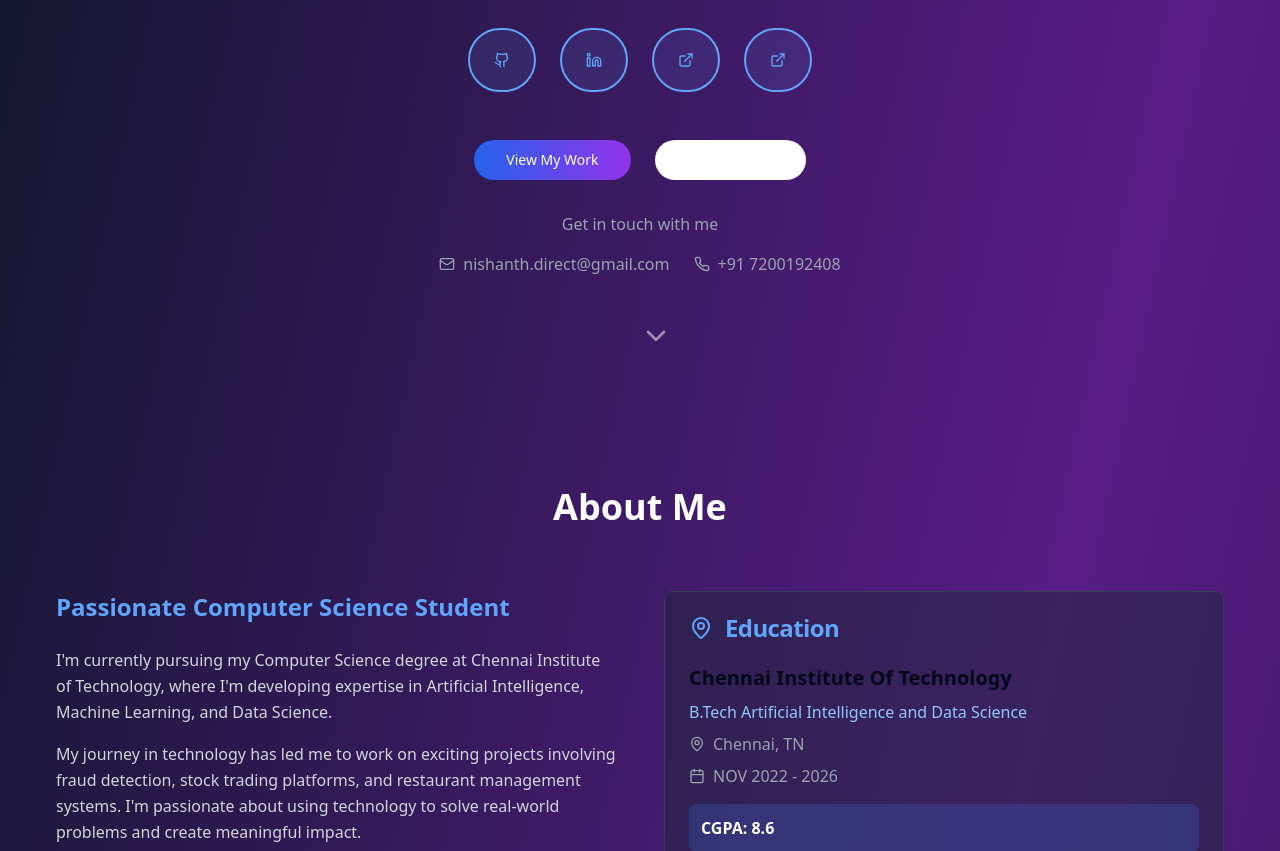
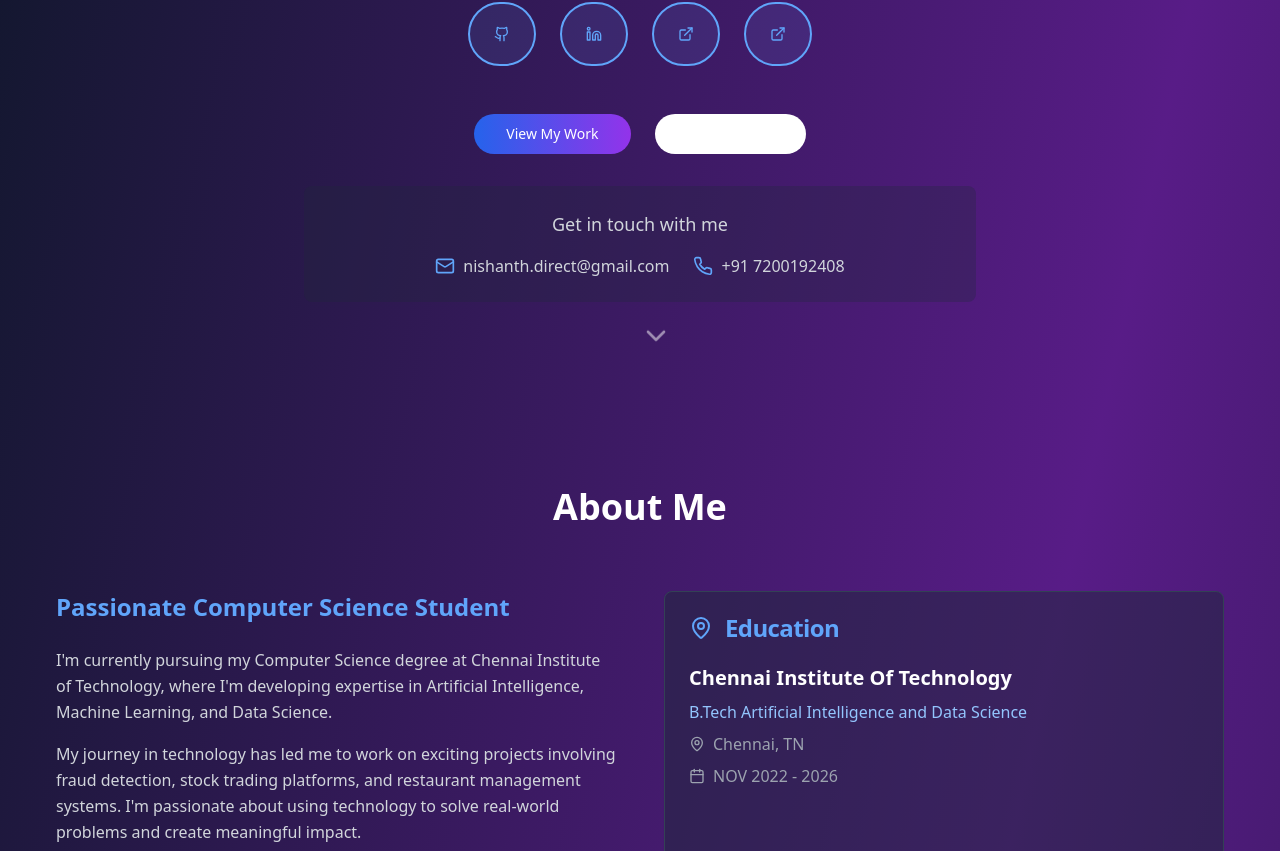
Before and after one commit to Nishanth2480/nishanth-premkumar-portfolio, a React (Vite) app: page / in a window 1280 px wide. Shown: the part 409-1260 px from the top of the page. Built offline with nearby package versions, Linux system fonts and the light colour scheme.

Commit message:
feat: Improve home screen and education section
-   Made the "Get in Touch" option visible on the home screen.
-   Removed the CGPA from the education section.
-   Changed the color of "Chennai Institute Of Technology" to white in the education part.

```diff
--- a/src/pages/Index.tsx
+++ b/src/pages/Index.tsx
@@ -250,16 +250,16 @@ const Index = () => {
             </Button>
           </div>
 
-          {/* Get In Touch Section */}
-          <div className="mt-8">
-            <p className="text-gray-400 mb-4">Get in touch with me</p>
-            <div className="flex justify-center gap-6 text-gray-400">
-              <div className="flex items-center gap-2">
-                <Mail className="w-4 h-4" />
+          {/* Get In Touch Section - Now visible */}
+          <div className="mt-8 bg-slate-800/30 rounded-lg p-6 max-w-2xl mx-auto">
+            <p className="text-gray-300 mb-4 text-lg font-medium">Get in touch with me</p>
+            <div className="flex flex-col md:flex-row justify-center gap-6 text-gray-300">
+              <div className="flex items-center justify-center gap-2">
+                <Mail className="w-5 h-5 text-blue-400" />
                 <span>nishanth.direct@gmail.com</span>
               </div>
-              <div className="flex items-center gap-2">
-                <Phone className="w-4 h-4" />
+              <div className="flex items-center justify-center gap-2">
+                <Phone className="w-5 h-5 text-blue-400" />
                 <span>+91 7200192408</span>
               </div>
             </div>
@@ -298,7 +298,7 @@ const Index = () => {
                 </CardTitle>
               </CardHeader>
               <CardContent>
-                <h4 className="text-xl font-semibold mb-2">Chennai Institute Of Technology</h4>
+                <h4 className="text-xl font-semibold mb-2 text-white">Chennai Institute Of Technology</h4>
                 <p className="text-blue-300 mb-2">B.Tech Artificial Intelligence and Data Science</p>
                 <div className="flex items-center gap-2 text-gray-400 mb-2">
                   <MapPin className="w-4 h-4" />
@@ -307,9 +307,6 @@ const Index = () => {
                 <div className="flex items-center gap-2 text-gray-400 mb-4">
                   <Calendar className="w-4 h-4" />
                   <span>NOV 2022 - 2026</span>
-                </div>
-                <div className="bg-blue-500/20 rounded-lg p-3">
-                  <p className="text-white font-semibold">CGPA: 8.6</p>
                 </div>
               </CardContent>
             </Card>
```
